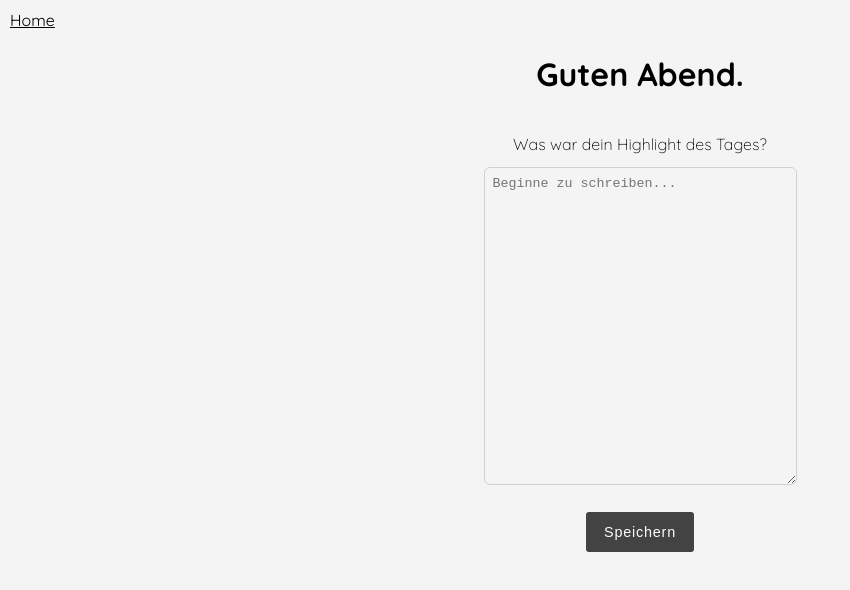
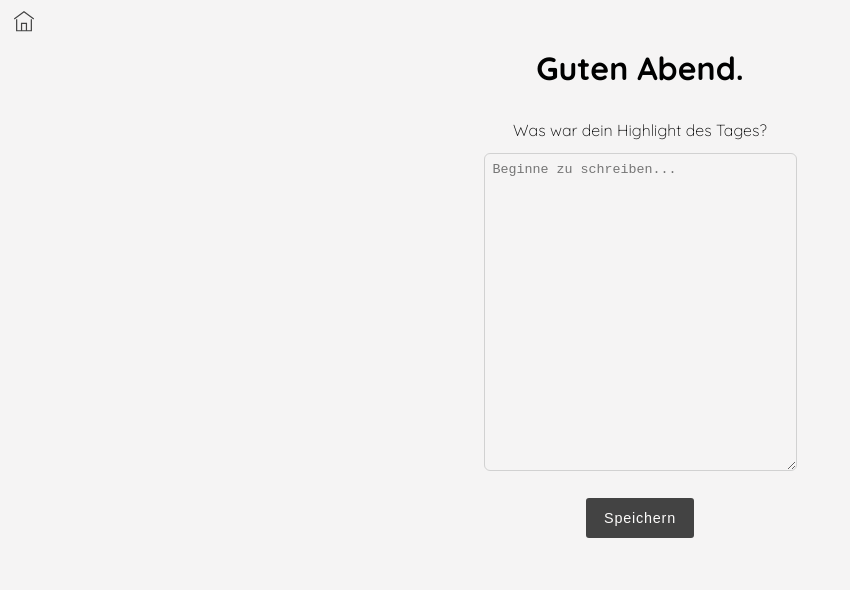
Before and after one commit to marialitwa/capstone-project, a Next.js app: page /evening in a window 1280 px wide. Shown: the top 590 px of the page, without its empty margins (0-850 px from the left). Built offline with nearby package versions, Linux system fonts and the light colour scheme.

Commit message:
Update navigation icons. Add entry date to favorite answers.

```diff
--- a/components/AnswerCard.js
+++ b/components/AnswerCard.js
@@ -56,7 +56,6 @@ export default function AnswerCard({
 const StyledQuestion = styled.p`
   display: flex;
   justify-content: center;
-
   margin-bottom: -10px;
   font-size: 0.8rem;
   color: #757474;
--- a/pages/_app.js
+++ b/pages/_app.js
@@ -1,6 +1,7 @@
 import GlobalStyles from "../components/GlobalStyles";
 import { useLocalStorage } from "../helpers/hooks";
 
+// den LocalStorgae Hook am besten nur mit Arrays oder Objects benutzen. Kann bei Strings Fehler werfen.
 function MyApp({ Component, pageProps }) {
   const [morningAnswers, setMorningAnswers] = useLocalStorage(
     "morningAnswers",
@@ -115,6 +116,7 @@ function MyApp({ Component, pageProps }) {
         eveningAnswers={eveningAnswers}
         onAddEveningAnswer={addEveningAnswer}
         toggleFavorite={toggleFavorite}
+        // createdDate={morningAnswers.createdDate}
       />
     </>
   );
--- a/pages/evening.js
+++ b/pages/evening.js
@@ -1,11 +1,22 @@
 import Link from "next/link";
 import QuestionForm from "../components/QuestionForm";
 import styled from "styled-components";
+import { TfiHome } from "react-icons/tfi";
 
 export default function EveningPage({ onAddEveningAnswer }) {
   return (
     <>
-      <StyledLink href="/">Home</StyledLink>
+      {/* <StyledLink href="/">Home</StyledLink> */}
+
+      <NavHeader>
+        <Link href="/">
+          <NavIconToHomepage />
+        </Link>
+        {/* <Link href="/favorites">
+            <NavIconToFavoritesPage />
+          </Link> */}
+      </NavHeader>
+
       <Heading>Guten Abend.</Heading>
       <QuestionForm
         onAddEntry={onAddEveningAnswer}
@@ -17,12 +28,34 @@ export default function EveningPage({ onAddEveningAnswer }) {
 
 const Heading = styled.h1`
   text-align: center;
-  margin: 1.5rem;
-  margin-bottom: 40px;
+  margin: 2rem;
+  margin-top: 3rem;
 `;
 
-const StyledLink = styled(Link)`
+// const StyledLink = styled(Link)`
+//   display: flex;
+//   margin: 10px;
+//   color: black;
+// `;
+
+// ----- NAV HEADER ------
+
+const NavHeader = styled.nav`
   display: flex;
-  margin: 10px;
-  color: black;
+  justify-content: space-between;
+  align-items: center;
+  position: fixed;
+  top: 0;
+  left: 0;
+  right: 0;
+  _margin-bottom: 4rem;
+  _border: 2px solid hotpink;
 `;
+
+const NavIconToHomepage = styled(TfiHome)`
+  transform: scale(1.3);
+  _margin: 0.3rem 0.5rem;
+  color: #434343;
+  margin: 1rem;
+  margin-top: 0.8rem;
+`;
```
Also changed, not shown: pages/answers/[answerDate].js (+24 -27 lines), pages/favorites.js (+64 -11 lines).
